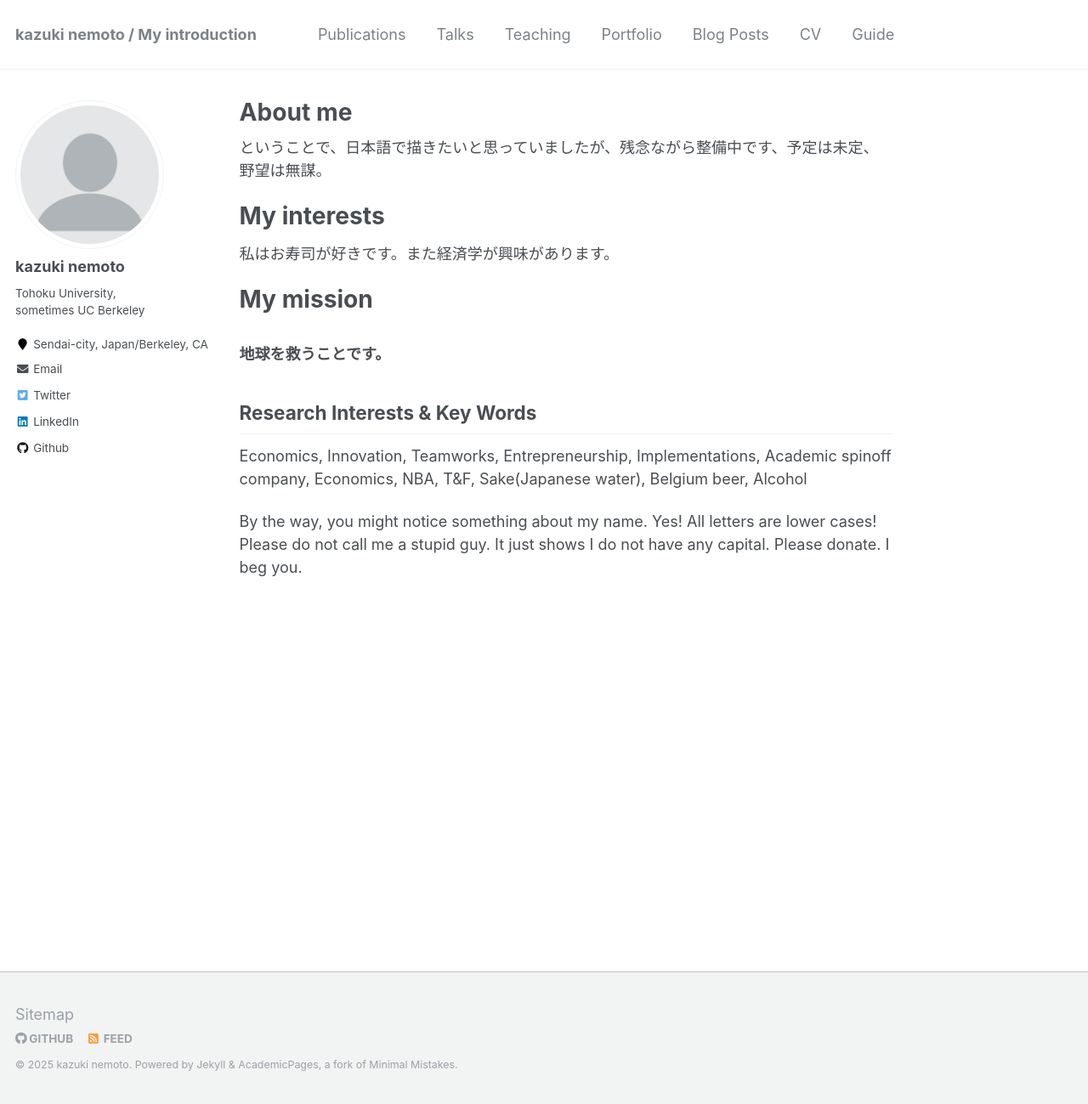
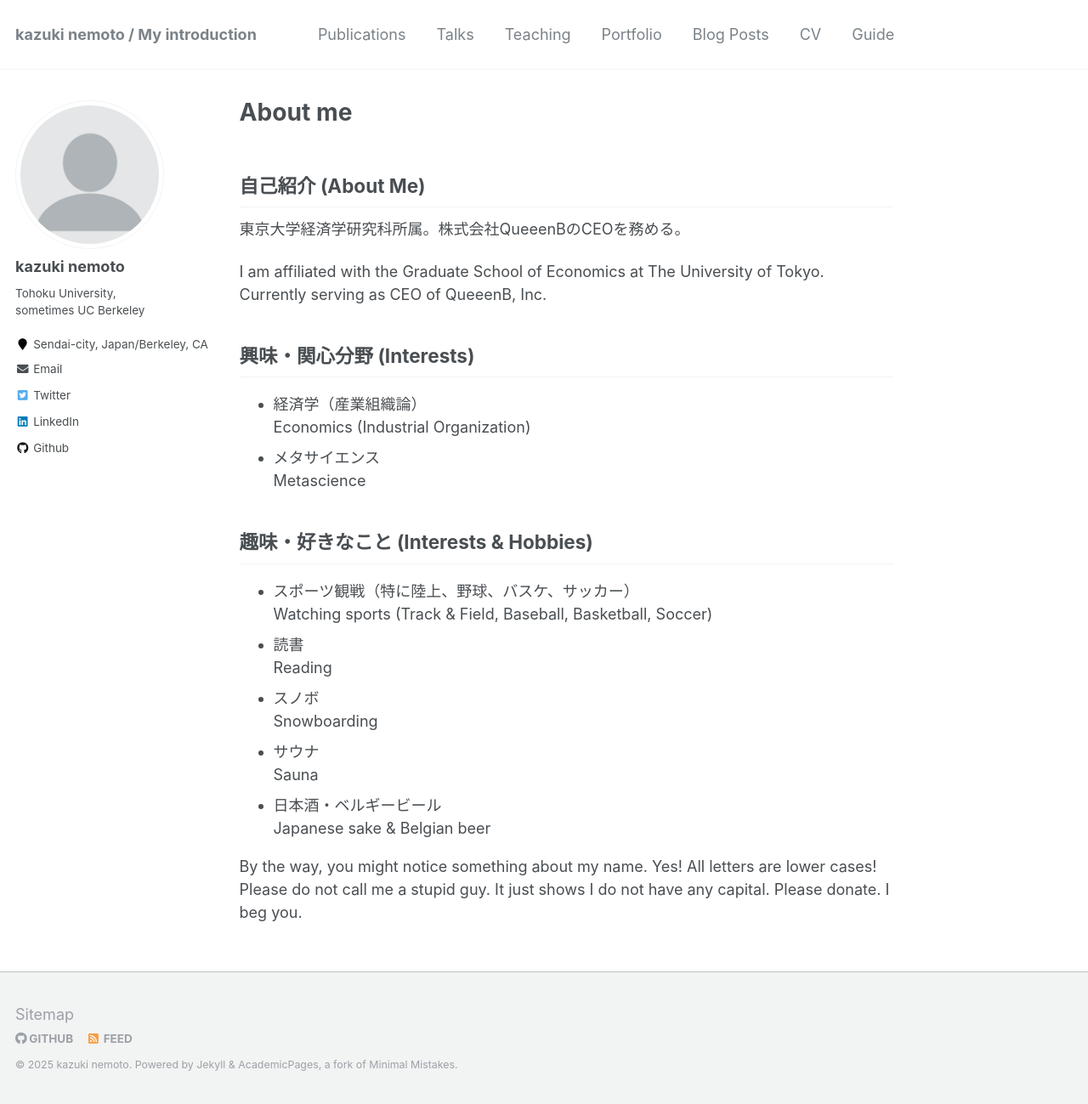
Before and after one commit to kazu-nemoto/kazu-nemoto.github.io, a Jekyll site: the page built from _pages/about.md, in a window 1280 px wide and 1299 px high. Shown: the whole window at 85% size. Built offline with Jekyll 4.4.1, drawn with Linux system fonts in a browser that asks for light colours.

Commit message:
Update about.md
adding info about myseld

```diff
--- a/_pages/about.md
+++ b/_pages/about.md
@@ -8,25 +8,33 @@ redirect_from:
   - /about.html
 ---
 
-ということで、日本語で描きたいと思っていましたが、残念ながら整備中です、予定は未定、野望は無謀。
+## 自己紹介 (About Me)
+
+東京大学経済学研究科所属。株式会社QueeenBのCEOを務める。
+
+I am affiliated with the Graduate School of Economics at The University of Tokyo.
+Currently serving as CEO of QueeenB, Inc.
+
+## 興味・関心分野 (Interests)
+
+- 経済学（産業組織論）
+  Economics (Industrial Organization)
+- メタサイエンス
+  Metascience
+
+## 趣味・好きなこと (Interests & Hobbies)
+
+- スポーツ観戦（特に陸上、野球、バスケ、サッカー）
+  Watching sports (Track & Field, Baseball, Basketball, Soccer)
+- 読書
+  Reading
+- スノボ
+  Snowboarding
+- サウナ
+  Sauna
+- 日本酒・ベルギービール
+  Japanese sake & Belgian beer
 
 
 
-My interests
-======
-私はお寿司が好きです。また経済学が興味があります。
-
-
-
-My mission
-======
-
-
-### 地球を救うことです。
-
-Research Interests & Key Words
-------
-Economics, Innovation, Teamworks, Entrepreneurship, Implementations, Academic spinoff company, Economics, NBA, T&F, Sake(Japanese water), Belgium beer, Alcohol
-
-
 By the way, you might notice something about my name. Yes! All letters are lower cases! Please do not call me a stupid guy. It just shows I do not have  any capital. Please donate. I beg you.
```
